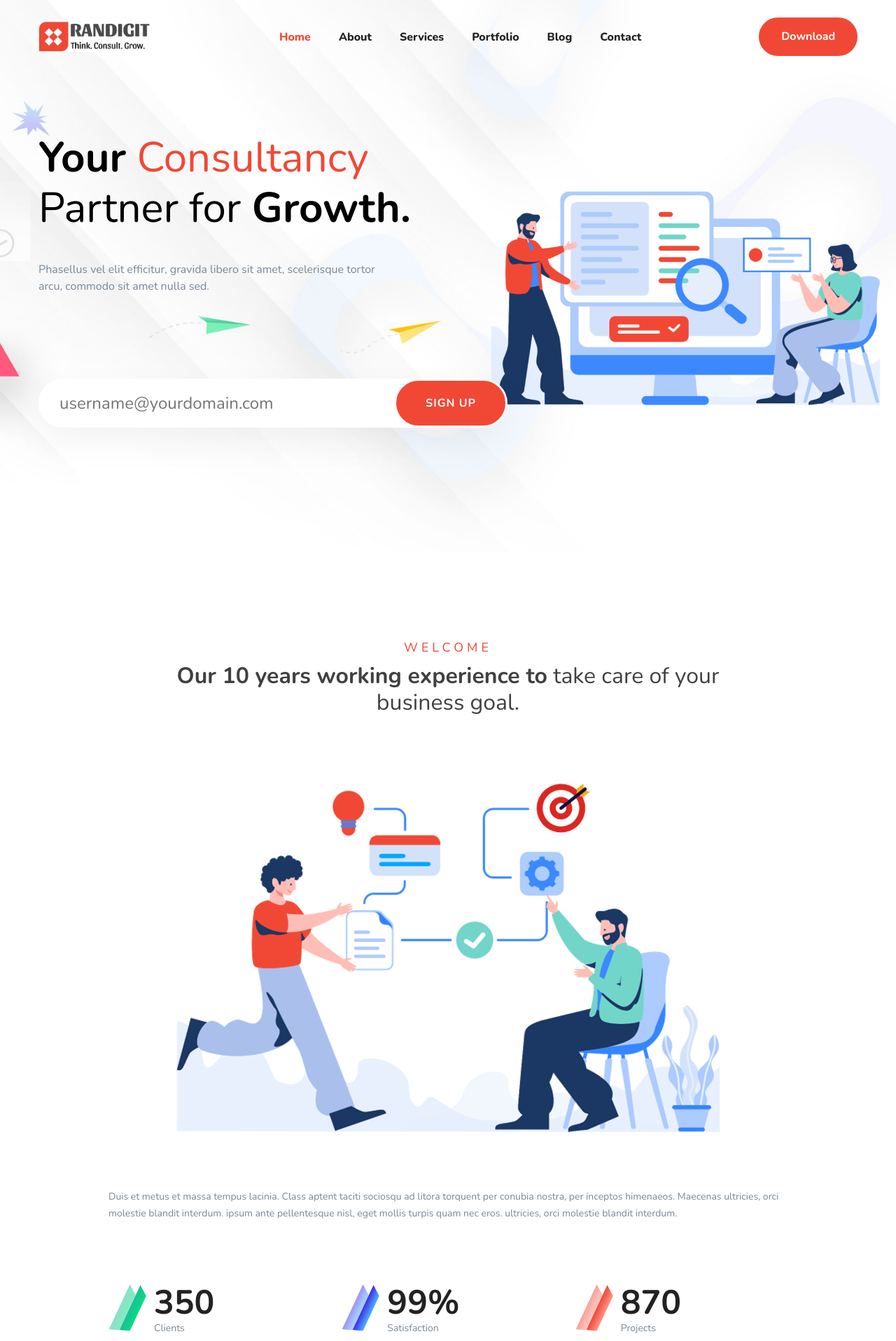
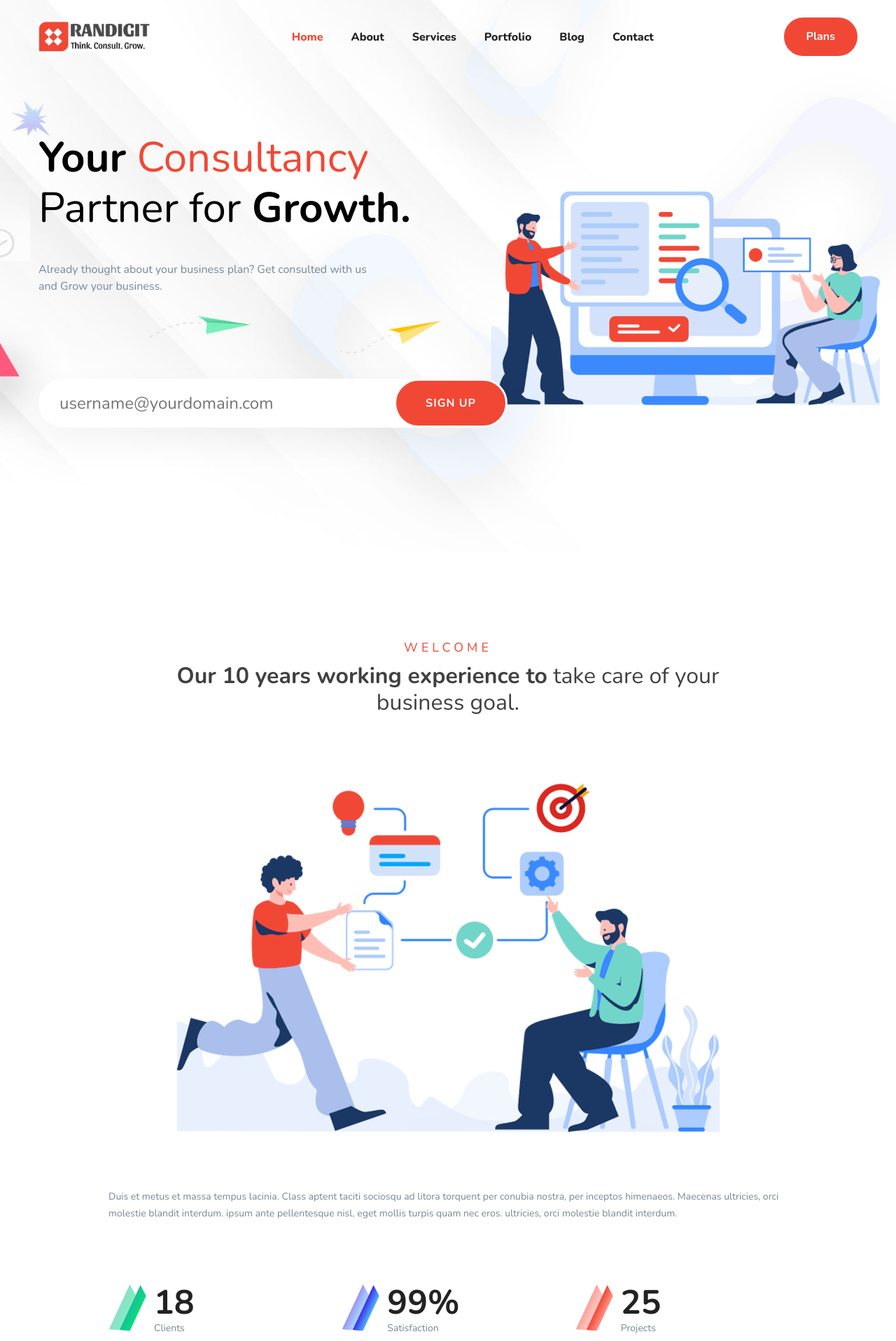
Before and after one commit to aforankur/aforankur.github.io, a plain HTML site: page index.html in a window 1280 px wide. Shown: the top 1916 px of the page at 70% size. Drawn offline with nearby package versions, Linux system fonts and the light colour scheme; files whose address does not match are found by name.

Commit message:
Content Updates

```diff
--- a/index.html
+++ b/index.html
@@ -5,7 +5,7 @@
     <meta charset="utf-8">
 
     <!--====== Title ======-->
-    <title>Consult - Business Consultancy Agency Template | Home</title>
+    <title>RANDIGIT - A Business Consulting Agency</title>
 
     <meta name="description" content="">
     <meta name="viewport" content="width=device-width, initial-scale=1">
@@ -40,12 +40,7 @@
 </head>
 
 <body>
-    <!--[if IE]>
-    <p class="browserupgrade">You are using an <strong>outdated</strong> browser. Please <a href="https://browsehappy.com/">upgrade your browser</a> to improve your experience and security.</p>
-  <![endif]-->
-
-
-    <!--====== PRELOADER PART START ======-->
+   <!--====== PRELOADER PART START ======-->
 
     <div class="preloader">
         <div class="loader">
@@ -107,7 +102,7 @@
                             </div> <!-- navbar collapse -->
 
                             <div class="navbar-btn d-none d-sm-inline-block">
-                                <a class="main-btn" data-scroll-nav="0" href="#pricing">Download</a>
+                                <a class="main-btn" data-scroll-nav="0" href="#pricing">Plans</a>
                             </div>
                         </nav> <!-- navbar -->
                     </div>
@@ -121,7 +116,7 @@
                     <div class="col-lg-7">
                         <div class="header-hero-content">
                             <h1 class="hero-title wow fadeInUp" data-wow-duration="1s" data-wow-delay="0.2s"><b>Your</b> <span>Consultancy</span> Partner for <b>Growth.</b></h1>
-                            <p class="text wow fadeInUp" data-wow-duration="1s" data-wow-delay="0.5s">Phasellus vel elit efficitur, gravida libero sit amet, scelerisque  tortor arcu, commodo sit amet nulla sed.</p>
+                            <p class="text wow fadeInUp" data-wow-duration="1s" data-wow-delay="0.5s">Already thought about your business plan? Get consulted with us and Grow your business.</p>
                             <div class="header-singup wow fadeInUp" data-wow-duration="1s" data-wow-delay="0.8s">
                                 <input type="text" placeholder="username@yourdomain.com">
                                 <button class="main-btn">Sign Up</button>
@@ -132,7 +127,7 @@
             </div> <!-- container -->
             <div class="header-hero-image d-flex align-items-center wow fadeInRightBig" data-wow-duration="1s" data-wow-delay="1.1s">
                 <div class="image">
-                    <img src="assets/images/hero-image.png" alt="Hero Image">
+                    <img src="assets/images/hero-image.png" alt="Randigit Hero Image">
                 </div>
             </div> <!-- header hero image -->
         </div> <!-- header hero -->
@@ -173,7 +168,7 @@
                                             <span class="shape-2"></span>
                                         </div>
                                         <div class="counter-content media-body">
-                                            <span class="counter-count"><span class="counter">350</span></span>
+                                            <span class="counter-count"><span class="counter">18</span></span>
                                             <p class="text">Clients</p>
                                         </div>
                                     </div> <!-- single counter -->
@@ -197,7 +192,7 @@
                                             <span class="shape-2"></span>
                                         </div>
                                         <div class="counter-content media-body">
-                                            <span class="counter-count"><span class="counter">870</span></span>
+                                            <span class="counter-count"><span class="counter">25</span></span>
                                             <p class="text">Projects</p>
                                         </div>
                                     </div> <!-- single counter -->
```
